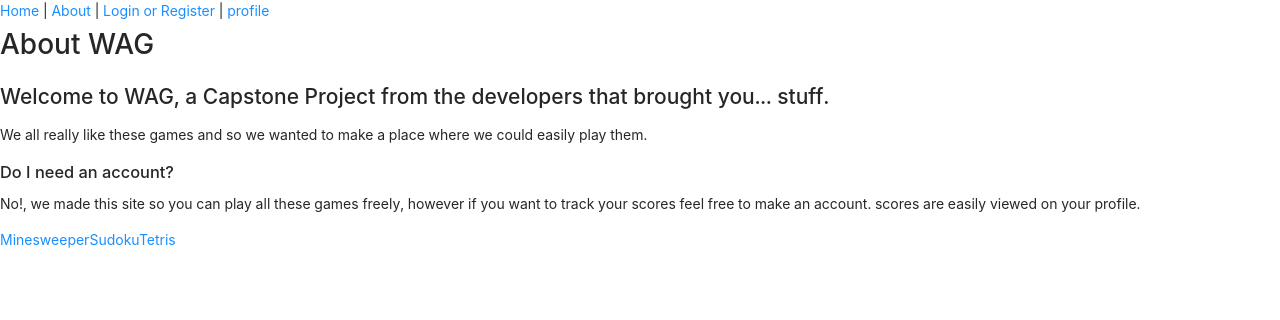
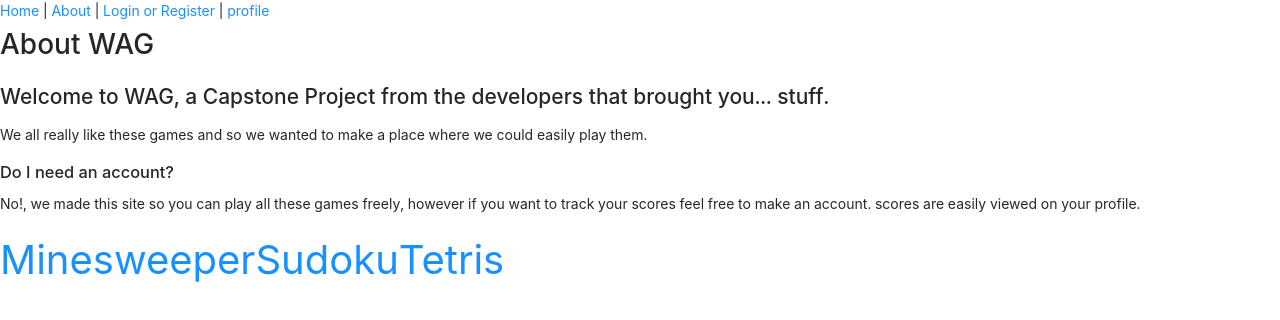
Before and after one commit to Manion-sebastian/waggroup, a Next.js app: page / in a window 1280 px wide. Shown: the top 320 px of the page. Built offline with nearby package versions, Linux system fonts and the light colour scheme.

Commit message:
styling not updating

```diff
--- a/components/gameLink.tsx
+++ b/components/gameLink.tsx
@@ -1,14 +1,21 @@
 import React from 'react'
 import Link from 'next/link'
+import styles from '../styles/baseSite/GamesLink.module.css'
 
 type Props = {}
 
 const GameLink = (props: Props) => {
   return (
-    <div>
-        <Link href={'/minesweeper'}>Minesweeper</Link>
-        <Link href={'/sudoku'}>Sudoku</Link>
-        <Link href={'/tetris'}>Tetris</Link>
+    <div className={styles.bottomBar}>
+
+            <Link className={styles.items} href={'/minesweeper'}>Minesweeper</Link>
+
+
+            <Link className={styles.items} href={'/sudoku'}>Sudoku</Link>
+
+
+            <Link className={styles.item} href={'/tetris'}>Tetris</Link>
+
     </div>
   )
 }
--- /dev/null
+++ b/styles/baseSite/GamesLink.module.css
@@ -0,0 +1,15 @@
+.bottomBar {
+    display: flex;
+    flex-wrap: nowrap;
+    font-size: 40px;
+    overflow-x: scroll;
+    scroll-snap-type: x mandatory;
+
+
+}
+
+.item {
+    width: 100vw;
+    scroll-snap-align: center;
+    padding: 30px;
+}
```
